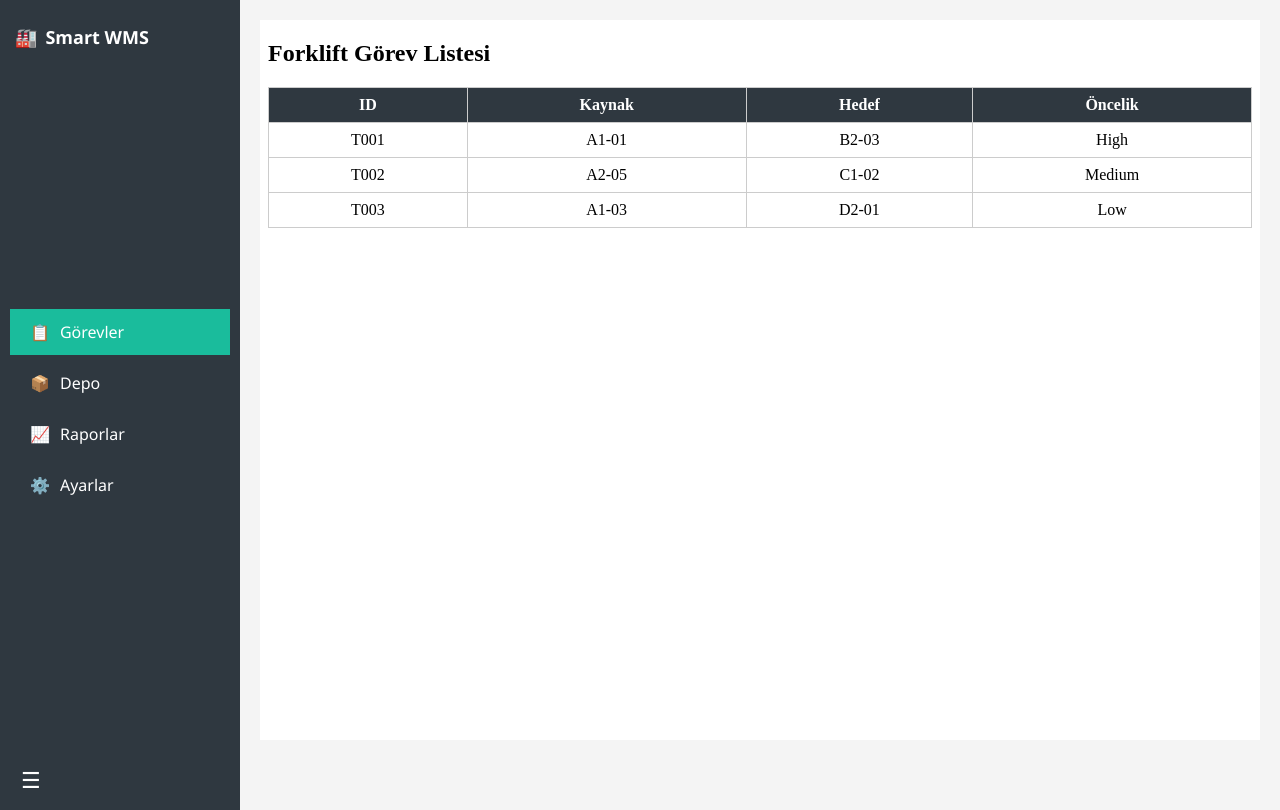
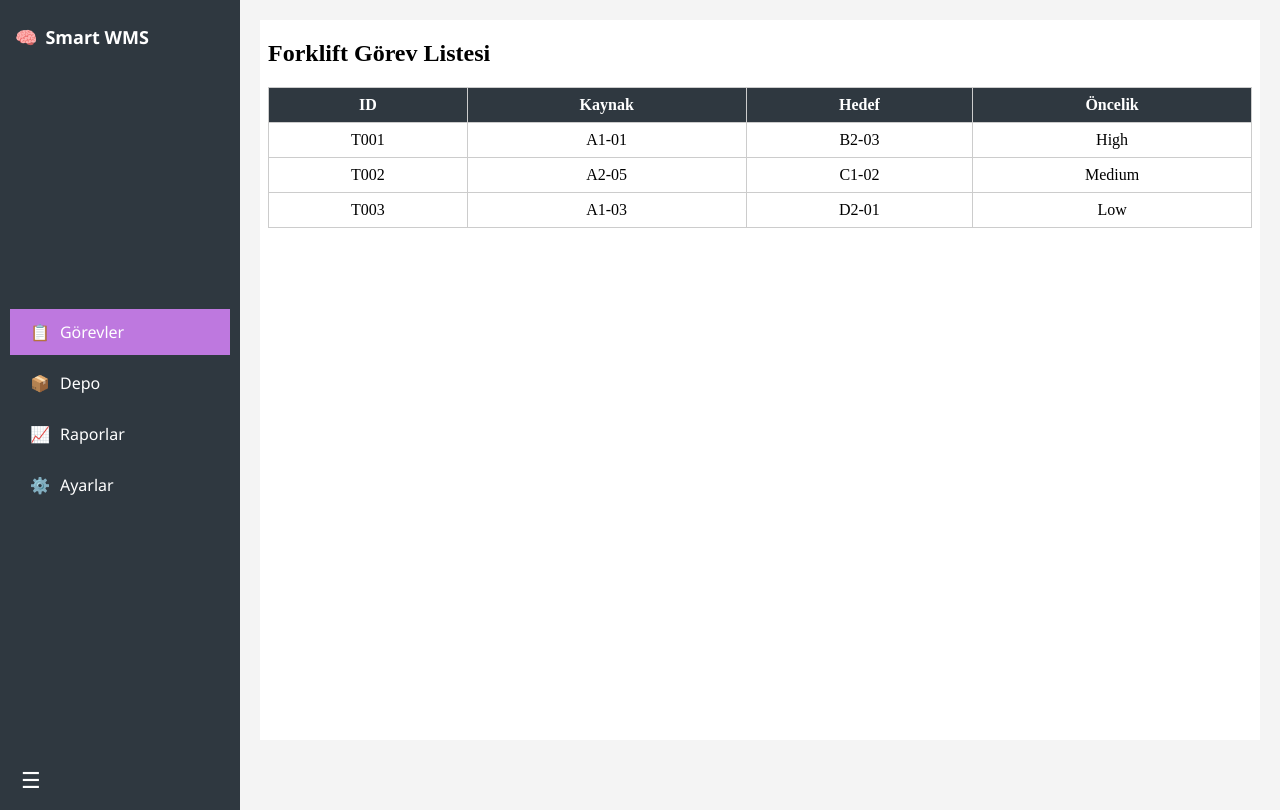
Before and after one commit to msalihsaglam/wms_frontend_backend, a plain HTML site: page index.html in a window 1280 px wide. Drawn offline with Linux system fonts and the light colour scheme.

Commit message:
emoji is updated

```diff
--- a/css/style.css
+++ b/css/style.css
@@ -71,7 +71,7 @@ body {
 
 .sidebar nav a:hover,
 .sidebar nav a.active {
-  background-color: #1abc9c;
+  background-color: #be78df;
 }
 
 .sidebar.collapsed .label,
--- a/index.html
+++ b/index.html
@@ -10,7 +10,7 @@
 <body>
   <div class="sidebar" id="sidebar">
     <div class="sidebar-header">
-      <span class="brand"><span class="emoji">🏭</span> <span class="text">Smart WMS</span></span>
+      <span class="brand"><span class="emoji">🧠</span> <span class="text">Smart WMS</span></span>
     </div>
     <nav>
       <a href="#" class="active" onclick="loadPage('pages/forklift copy.html', this)">📋 <span class="label">Görevler</span></a>
```
